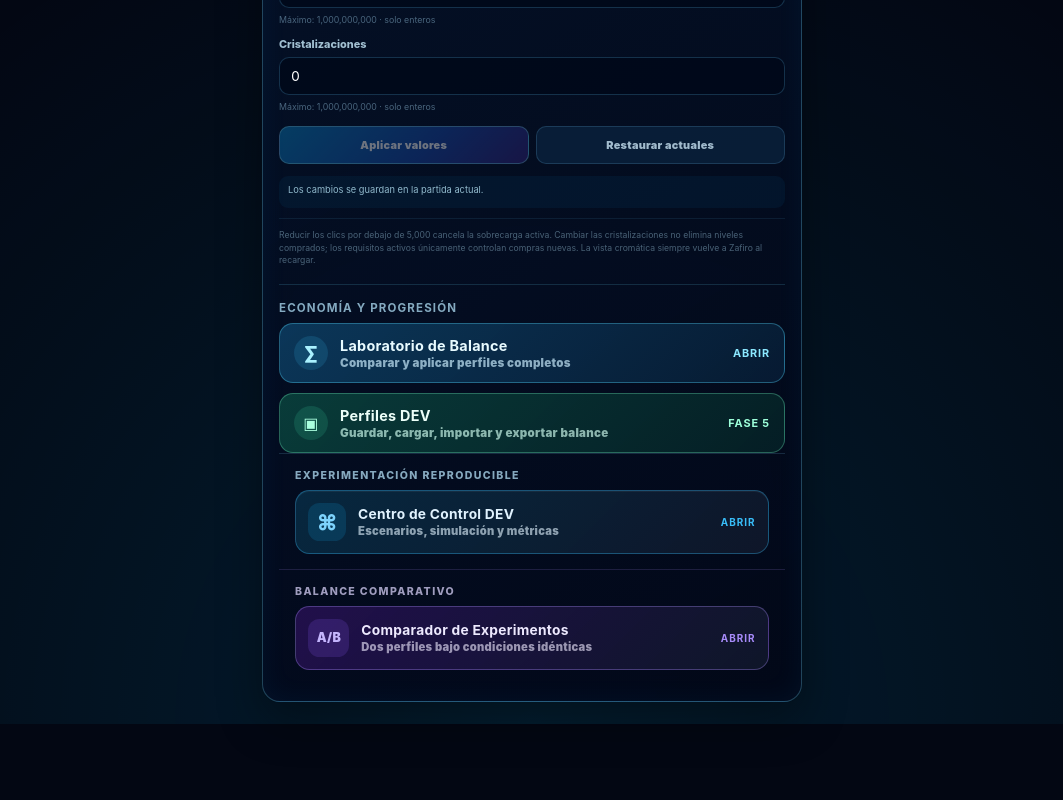
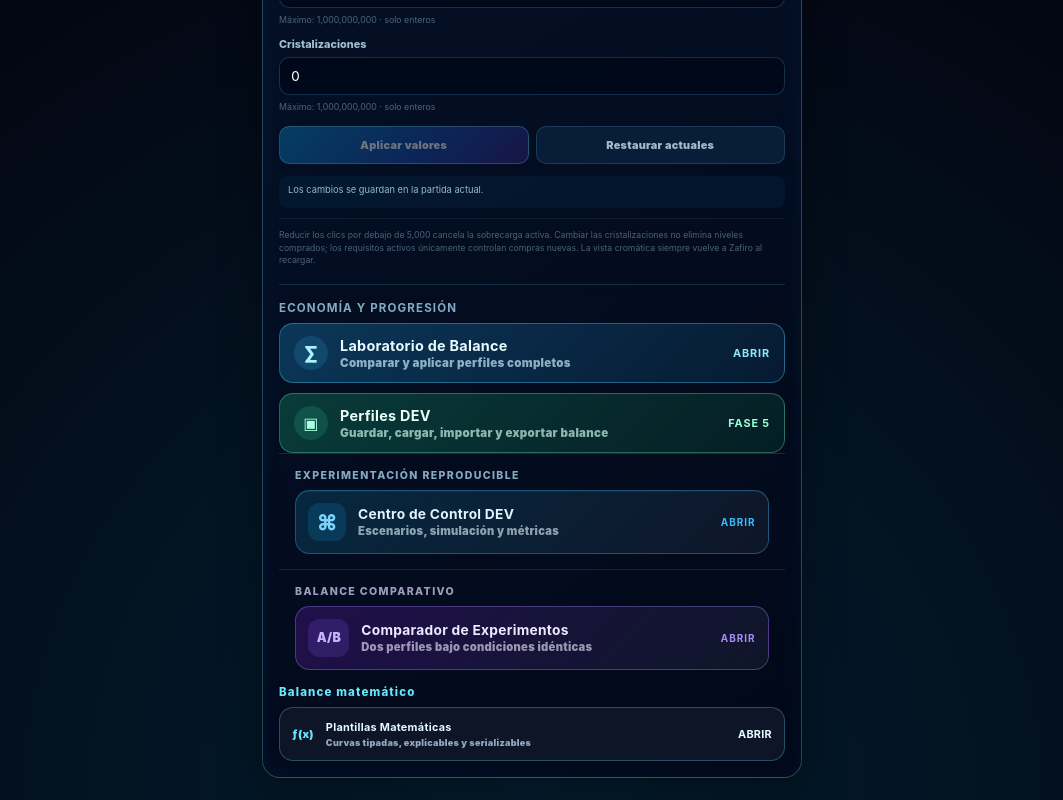
Before and after one commit to xArtXtrAx/incremental-game-A, a React (Vite) app: page / in a window 1280 px wide. Shown: the part 1723-2523 px from the top of the page, without its empty margins (108-1171 px from the left). Before the commit the page ends 2447 px from the top, so only its background shows below. Built offline with nearby package versions, Linux system fonts and the light colour scheme.

Commit message:
Integra herramienta de plantillas en Panel DEV

```diff
--- a/src/main.tsx
+++ b/src/main.tsx
@@ -15,6 +15,7 @@ import './DeveloperControlCompatibility.css'
 import { DeveloperToolLaunchBridge } from './DeveloperToolLaunchBridge'
 import { GamepadController } from './GamepadController'
 import { GamepadEventHaptics } from './GamepadEventHaptics'
+import { MathematicalTemplateSystem } from './MathematicalTemplateSystem'
 import { PulseTriggerSystem } from './PulseTriggerSystem'
 import { RegionFocusGuide } from './RegionFocusGuide'
 import { UpgradeProgressSystem } from './UpgradeProgressSystem'
@@ -45,6 +46,7 @@ createRoot(document.getElementById('root')!).render(
     <BalanceProfileSystem />
     <DeveloperControlCenterSystem />
     <DeveloperComparativeExperimentSystem />
+    <MathematicalTemplateSystem />
     <DeveloperToolLaunchBridge />
     <GamepadController />
     <ChromaticGamepadBridge />
```
